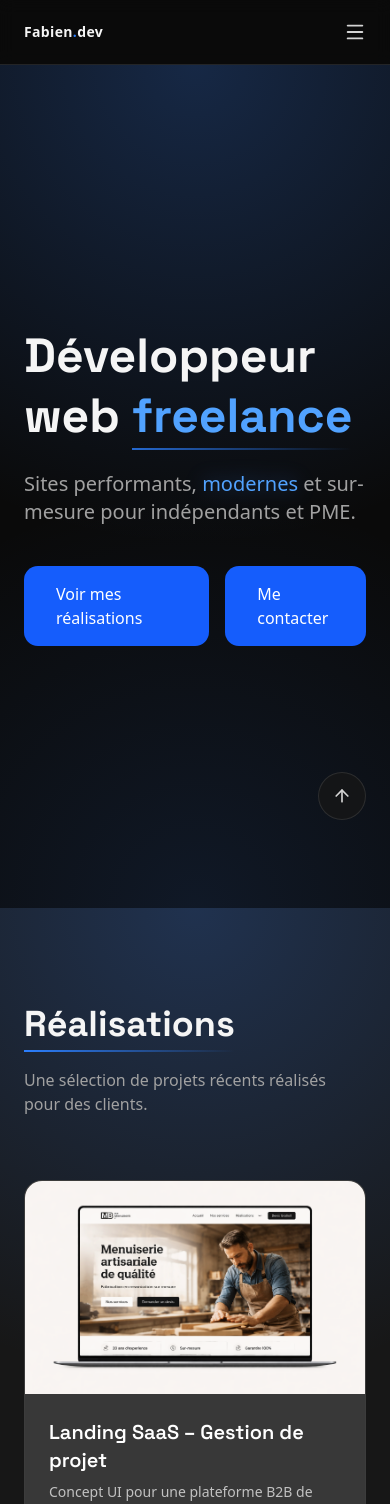
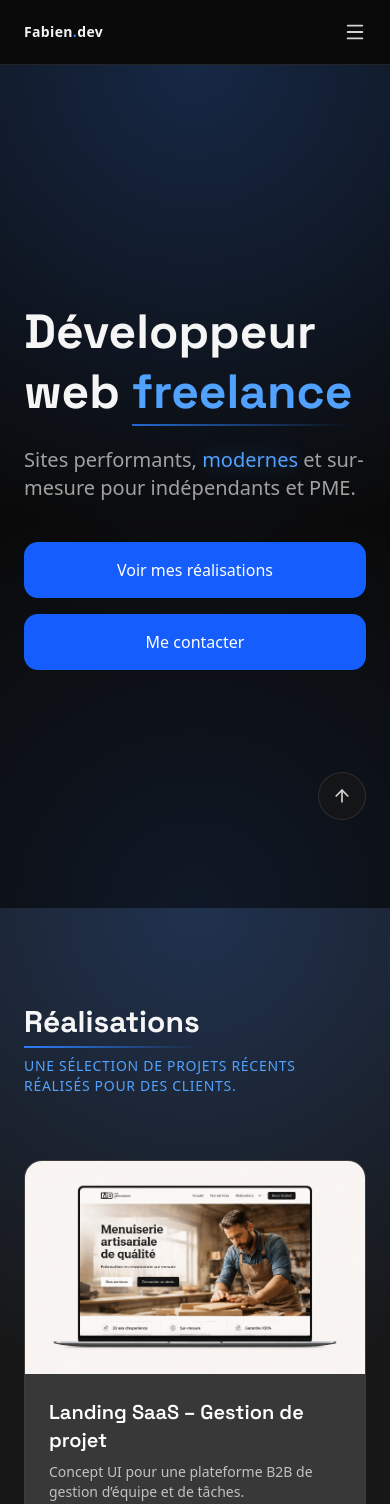
Before and after one commit to garudo34/site-professionnel-fab, a Next.js app: page / in a window 390 px wide. Shown: the top 1504 px of the page. Built offline with nearby package versions, Linux system fonts and the light colour scheme.

Commit message:
check responsive

```diff
--- a/src/app/realisations/[slug]/page.tsx
+++ b/src/app/realisations/[slug]/page.tsx
@@ -29,121 +29,8 @@ export default async function RealisationPage({ params }: Props) {
   const { prev, next } = getAdjacentRealisations(slug)
 
   return (
-    // <Container className='py-24 space-y-24'>
-    //   {/* HERO */}
-    //   <header className='space-y-4 max-w-3xl'>
-    //     {/* <SectionTitle>{data.title}</SectionTitle> */}
-    //     <p className='text-xl text-muted-foreground'>{data.description}</p>
-    //   </header>
-
-    //   <div className='flex flex-wrap gap-2 text-sm'>
-    //     {data.result && (
-    //       <span className='rounded-full bg-black px-3 py-1 text-white font-semibold'>
-    //         {data.result}
-    //       </span>
-    //     )}
-
-    //     {data.client && (
-    //       <span className='rounded-full bg-neutral-100 px-3 py-1'>
-    //         {data.client}
-    //       </span>
-    //     )}
-
-    //     {data.date && (
-    //       <span className='rounded-full bg-neutral-100 px-3 py-1'>
-    //         {data.date}
-    //       </span>
-    //     )}
-
-    //     {data.services?.map((service: string) => (
-    //       <span key={service} className='rounded-full bg-black/5 px-3 py-1'>
-    //         {service}
-    //       </span>
-    //     ))}
-    //   </div>
-
-    //   {data.cover && (
-    //     <div className='overflow-hidden rounded-3xl border'>
-    //       <img
-    //         src={data.cover}
-    //         alt={data.title}
-    //         className='w-full object-cover'
-    //       />
-    //     </div>
-    //   )}
-
-    //   <section className='grid md:grid-cols-3 gap-8'>
-    //     <div className='rounded-2xl border bg-white p-6 transition hover:shadow-lg'>
-    //       <h3 className='text-xl font-semibold mb-2'>🎯 Problème</h3>
-    //       <p>{data.problem}</p>
-    //     </div>
-
-    //     <div className='rounded-2xl border bg-white p-6 transition hover:shadow-lg'>
-    //       <h3 className='text-xl font-semibold mb-2'>💡 Solution</h3>
-    //       <p>{data.solution}</p>
-    //     </div>
-
-    //     <div className='rounded-2xl border bg-white p-6 transition hover:shadow-lg'>
-    //       <h3 className='text-xl font-semibold mb-2'>🚀 Résultat</h3>
-    //       <p>{data.result}</p>
-    //     </div>
-    //   </section>
-
-    //   <div className='prose prose-neutral max-w-3xl'>
-    //     <MDXRemote source={content} />
-    //   </div>
-
-    //   <nav className='mt-24 grid grid-cols-1 md:grid-cols-2 gap-8'>
-    //     {prev ? (
-    //       <a
-    //         href={`/realisations/${prev.slug}`}
-    //         className='group rounded-2xl border bg-white p-6 transition hover:shadow-lg'
-    //       >
-    //         <span className='text-sm text-muted-foreground'>
-    //           ← Projet précédent
-    //         </span>
-    //         <h3 className='mt-2 text-xl font-semibold group-hover:underline'>
-    //           {prev.title}
-    //         </h3>
-    //       </a>
-    //     ) : (
-    //       <div />
-    //     )}
-
-    //     {next ? (
-    //       <a
-    //         href={`/realisations/${next.slug}`}
-    //         className='group rounded-2xl border bg-white p-6 transition hover:shadow-lg text-right '
-    //       >
-    //         <span className='text-sm text-muted-foreground'>
-    //           Projet suivant →
-    //         </span>
-    //         <h3 className='mt-2 text-xl font-semibold group-hover:underline'>
-    //           {next.title}
-    //         </h3>
-    //       </a>
-    //     ) : (
-    //       <div />
-    //     )}
-    //   </nav>
-
-    //   <section className='space-y-16 rounded-3xl border bg-white  transition hover:shadow-lg py-16 text-center'>
-    //     <h2 className='text-3xl font-semibold tracking-tight mb-4'>
-    //       Vous avez un projet similaire ?
-    //     </h2>
-    //     <p className='text-muted-foreground mb-8'>
-    //       Discutons ensemble de la meilleure solution pour votre activité.
-    //     </p>
-    //     <a
-    //       href='/contact'
-    //       className='inline-block rounded-xl bg-black px-8 py-4 text-white transition hover:bg-black/90'
-    //     >
-    //       Parlons de votre projet
-    //     </a>
-    //   </section>
-    // </Container>
     <div>
-      <section className='bg-neutral-900 py-32'>
+      <section className='bg-neutral-900 py-24 md:py-32'>
         <div className='container grid gap-12 md:grid-cols-2 items-center'>
           {/* Texte */}
           <div>
@@ -184,7 +71,7 @@ export default async function RealisationPage({ params }: Props) {
           </div>
         </div>
       </section>
-      <section className='bg-neutral-950 py-32'>
+      <section className='bg-neutral-950 py-24 md:py-32'>
         <div className='container grid gap-8 md:grid-cols-3'>
           {[
             { title: '🎯 Problème', content: data.problem },
@@ -204,17 +91,14 @@ export default async function RealisationPage({ params }: Props) {
           )}
         </div>
       </section>
-      <section className='bg-neutral-900 py-32'>
+      <section className='bg-neutral-900 py-24 md:py-32'>
         <div className='container'>
-          <div
-            className='prose prose-invert max-w-none
-      bg-neutral-700/60 rounded-2xl p-8'
-          >
+          <div className='prose prose-invert max-w-none bg-neutral-700/60 rounded-2xl p-8'>
             <MDXRemote source={content} />
           </div>
         </div>
       </section>
-      <section className='bg-neutral-950 py-24'>
+      <section className='bg-neutral-950 py-24 md:py-32'>
         <div className='container flex justify-between text-sm'>
           {prev && (
             <Link
--- a/src/app/realisations/page.tsx
+++ /dev/null
@@ -1,23 +0,0 @@
-import { getAllRealisations } from '@/lib/mdx'
-import RealisationCard from '@/components/realisations/RealisationCard'
-import Container from '@/components/ui/Container'
-import SectionTitle from '@/components/ui/SectionTitle'
-
-export default function RealisationsPage() {
-  const realisations = getAllRealisations()
-  return (
-    <section className='space-y-16 bg-[radial-gradient(#00000008_1px,transparent_1px)] [background-size:16px_16px]'>
-      <Container className='py-24 space-y-24'>
-        {/* Titre */}
-        <SectionTitle>Réalisations</SectionTitle>
-
-        {/* Grille */}
-        <div className='grid gap-8 sm:grid-cols-2 xl:grid-cols-3'>
-          {realisations.map((r, i) => (
-            <RealisationCard key={r.slug} r={r} />
-          ))}
-        </div>
-      </Container>
-    </section>
-  )
-}
--- a/src/components/layout/Footer.tsx
+++ b/src/components/layout/Footer.tsx
@@ -3,9 +3,9 @@ import { Github, Linkedin } from 'lucide-react'
 
 export default function Footer() {
   return (
-    <footer className='border-t border-white/5 bg-neutral-950'>
+    <footer className='border-t border-white/10 bg-neutral-950/80 backdrop-blur'>
       <div className='container py-8'>
-        <div className='flex flex-col md:flex-row items-center justify-between gap-6 text-sm text-neutral-500'>
+        <div className='flex flex-col md:flex-row items-center justify-between gap-6 text-sm'>
           {/* Left */}
           <p className='text-xs'>© {new Date().getFullYear()} Fabien</p>
 
--- a/src/components/realisations/RealisationCard.tsx
+++ b/src/components/realisations/RealisationCard.tsx
@@ -18,7 +18,6 @@ export default function RealisationCard({ r }: { r: Realisation }) {
             fill
             className='object-cover transition-transform duration-500 group-hover:scale-105'
           />
-          {/* <div className='absolute inset-0 bg-gradient-to-t from-black/70 via-black/20 to-transparent' /> */}
         </div>
       )}
       {/* Content */}
--- a/src/components/sections/Contact.tsx
+++ b/src/components/sections/Contact.tsx
@@ -5,7 +5,7 @@ export default function ContactSection() {
   return (
     <section
       id='contact'
-      className='relative overflow-hidden bg-neutral-900 py-32'
+      className='relative overflow-hidden py-24 md:py-32 bg-neutral-900'
     >
       {/* Gradient top */}
       <div
--- a/src/components/sections/Hero.tsx
+++ b/src/components/sections/Hero.tsx
@@ -10,7 +10,6 @@ export default function Hero() {
         aria-hidden
         className='pointer-events-none absolute inset-0 bg-[radial-gradient(800px_circle_at_top,rgba(59,130,246,0.25),transparent_60%)]'
       />
-
       {/* Gradient bottom */}
       <div
         aria-hidden
@@ -36,7 +35,7 @@ export default function Hero() {
             et sur-mesure pour indépendants et PME.
           </p>
 
-          <div className='flex gap-4'>
+          <div className='grid grid-cols-1 md:flex gap-4'>
             <a
               href='#realisations'
               className='inline-flex items-center justify-center rounded-xl bg-blue-600 px-8 py-4 font-medium text-white hover:bg-blue-500 transition shadow-[0_0_0_0_rgba(59,130,246,0.4)] hover:shadow-[0_0_30px_-10px_rgba(59,130,246,0.6)]'
--- a/src/components/ui/SectionTitle.tsx
+++ b/src/components/ui/SectionTitle.tsx
@@ -9,14 +9,18 @@ export default function SectionTitle({
 }: SectionTitleProps) {
   return (
     <div className='mb-16'>
-      <h2 className='relative inline-block text-4xl md:text-5xl font-bold'>
+      <h2 className='relative inline-block text-3xl md:text-4xl font-bold mb-4'>
         {children}
 
         {/* underline glow */}
         <span className='absolute -bottom-2 left-0 h-[2px] w-full bg-gradient-to-r from-blue-500 to-transparent' />
       </h2>
 
-      {subtitle && <p className='mt-6 text-neutral-400 max-w-xl'>{subtitle}</p>}
+      {subtitle && (
+        <p className='text-sm uppercase tracking-wider text-blue-400 mb-4'>
+          {subtitle}
+        </p>
+      )}
     </div>
   )
 }
--- a/src/content/realisations/site-pme.mdx
+++ b/src/content/realisations/site-pme.mdx
@@ -8,6 +8,9 @@ services:
   - Site vitrine
   - SEO local
   - Performance
+problem: 'Manque de visibilité en ligne'
+solution: 'Création d’un site rapide et optimisé SEO'
+result: '+120% de trafic en 3 mois'
 ---
 
 ## 🎯 Problème
```
